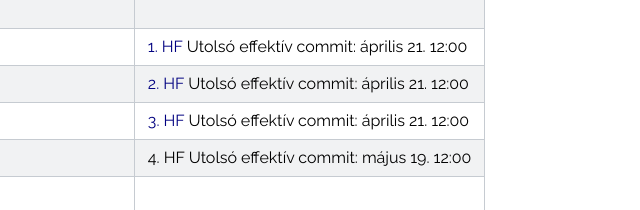
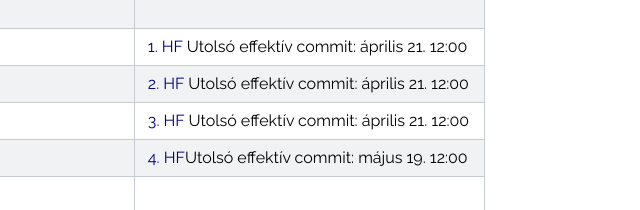
Before and after one commit to computer-graphics-master/site, a website: page docs/index.html in a window 1280 px wide. Shown: the part 1380-1590 px from the top of the page, 487-1127 px from the left. Drawn offline with Linux system fonts and the light colour scheme.

Commit message:
Added the link for the 4. assignment

```diff
--- a/docs/index.html
+++ b/docs/index.html
@@ -114,7 +114,7 @@
             <tr>
               <td>2020. április 15.</td>
               <td><a href="https://nbviewer.jupyter.org/github/kompgraf/course-material/blob/master/notebooks/07-subdivision-gorbe/07-subdivision-gorbe.ipynb">Subdivision-görbék</a></td>
-              <td>4. HF Utolsó effektív commit: május 19. 12:00</td>
+              <td><a href="https://observablehq.com/@battila7/4-hazi-feladat-subdivision-gorbe">4. HF</a>Utolsó effektív commit: május 19. 12:00</td>
             </tr>
             <tr>
               <td>2020. április 22.</td>
```
